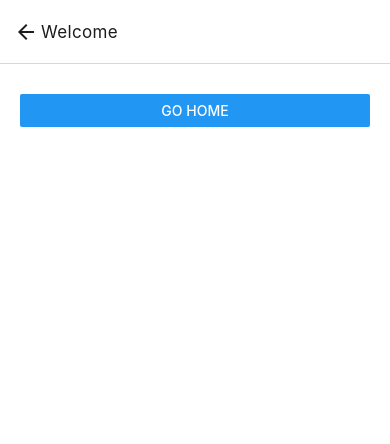
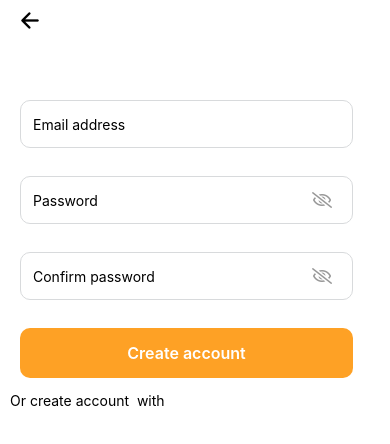
Before and after one commit to pedrohenriquefelima/my-application, a React Native app: screen /CreateOrLogin in a window 390 px wide. Shown: the top 444 px of the page. Built offline with nearby package versions, Linux system fonts and the light colour scheme.

Commit message:
input-css

```diff
--- a/Navigation.tsx
+++ b/Navigation.tsx
@@ -11,9 +11,10 @@ const Stack = createStackNavigator();
 export default function Navigation() {
     return (
         <NavigationContainer>
-            <Stack.Navigator>
-                <Stack.Screen name="Welcome" component={Welcome} options={{ headerShown: false }}/>
+            <Stack.Navigator screenOptions={{ headerShown: false }}>
+                <Stack.Screen name="Welcome" component={Welcome}/>
                 <Stack.Screen name="CreateOrLogin" component={CreateAccountAndLogIn} options={{
+                        // Hide the title but keep the header
                         headerTitle: '',
                         headerBackTitleVisible: true
                     }}/>
--- a/screens/CreateAccountAndLogIn.jsx
+++ b/screens/CreateAccountAndLogIn.jsx
@@ -1,8 +1,15 @@
-import { useLayoutEffect } from "react";
-import { Text, View, Button, StyleSheet} from "react-native";
+import { useLayoutEffect, useState } from "react";
+import { Text, View, Button, StyleSheet, SafeAreaView} from "react-native";
 import { colors } from "../utils/colors";
+import Ionicons from '@expo/vector-icons/Ionicons';
+import FontAwesome5 from '@expo/vector-icons/FontAwesome5';
+
+import { TextInput, TouchableOpacity } from "react-native-gesture-handler";
 
 export default function CreateAccountAndLogIn({route, navigation}) {
+    const [secureEntry, setSecureEntry] = useState(false);
+    const [secureEntryIcon, setSecureEntryIcon] = useState('eye-slash');
+
     const welcomeMode = route?.params?.createOrSignIn;
     useLayoutEffect(() => {
         navigation.setOptions({
@@ -14,29 +21,115 @@ export default function CreateAccountAndLogIn({route, navigation}) {
         navigation.navigate('MainHome');
     }
 
+    function reverseVisibleHandler() {
+        setSecureEntry((prev)=> !prev);
+        secureEntry ? setSecureEntryIcon('eye') : setSecureEntryIcon('eye-slash');
+    }
+
     return (
-        <View style={styles.container}>
-            <Text style={styles.title}>{welcomeMode}</Text>
-            {/* form goes here */}
-            {/* alternative create account */}
-            {/* already have an account */}
-            <Button
-                title="Go home"
-                onPress={goHome}
-            />
-        </View>
+        <SafeAreaView style={styles.container}>
+            <View style={styles.subContainer}>
+                <TouchableOpacity style={styles.backButtonWrapper}>
+                    <Ionicons name="arrow-back" size={25} color={colors.black} />
+                </TouchableOpacity>
+                <Text style={styles.title}>{welcomeMode}</Text>
+                <View style={styles.formContainer}>
+                    <View style={styles.inputContainer}>
+                        <TextInput style={styles.textInput} placeholder="Email address" keyboardType="email-address"/>
+                    </View>
+                    <View style={styles.inputContainer}>
+                        <TextInput style={styles.textInput} placeholder="Password" secureTextEntry={secureEntry}/>
+                        <TouchableOpacity onPress={reverseVisibleHandler}>
+                            <FontAwesome5 name={secureEntryIcon} size={16} color={colors.greyMedium} />
+                        </TouchableOpacity>
+                    </View>
+                    <View style={styles.inputContainer}>
+                        <TextInput style={styles.textInput} placeholder="Confirm password" secureTextEntry={secureEntry}/>
+                        <TouchableOpacity onPress={reverseVisibleHandler}>
+                            <FontAwesome5 name={secureEntryIcon} size={16} color={colors.greyMedium} />
+                        </TouchableOpacity>
+                    </View>
+                </View>
+                <View style={styles.buttonContainer}>
+                    <TouchableOpacity style={styles.createAccount} onPress={goHome}>
+                        <Text style={styles.buttonText}>Create account</Text>
+                    </TouchableOpacity>
+                </View>
+               <View style={styles.alternativeSeparatorContainer}>
+                    <View/>
+                    <Text>Or create account  with</Text>
+                    <View/>
+               </View>
+
+                {/* already have an account */}
+                {/* <Button
+                    title="Go home"
+                    onPress={goHome}
+                /> */}
+
+            </View>
+
+        </SafeAreaView>
     )
 }
 const styles = StyleSheet.create({
     container: {
         flex: 1,
-        flexDirection: 'column',
         backgroundColor: colors.white,
-        paddingTop: 30,
-        paddingHorizontal: 20
+    },
+    subContainer: {
+        paddingLeft:10
     },
     title: {
+        marginTop: 20,
+        marginLeft:10,
         fontSize: 30,
         fontWeight: '700'
+    },
+    backButtonWrapper: {
+        height: 40,
+        width: 40,
+        borderRadius: 20,
+        justifyContent: 'center',
+        alignItems: 'center'
+    },
+    formContainer: {
+        marginLeft:10,
+        marginTop: 40
+    },
+    inputContainer: {
+        width: '90%',
+        height: 48,
+        flexDirection: 'row',
+        alignItems: 'center',
+        paddingRight: 20,
+        marginBottom: 28,
+        padding: 2,
+        borderColor: colors.grey,
+        borderRadius: 10,
+        borderWidth: 1,
+
+    },
+    textInput: {
+        flex: 1,
+        paddingHorizontal: 10,
+    },
+    buttonContainer: {
+        marginLeft:10
+    },
+    createAccount: {
+        width: '90%',
+        height: 50,
+        justifyContent: 'center',
+        alignItems: 'center',
+        backgroundColor: colors.primaryOrange,
+        borderRadius: 10,
+        marginBottom: 14
+    },
+    buttonText: {
+        color: colors.white,
+        fontSize: 16,
+        fontWeight: '600',
     }
+
 })
--- a/utils/colors.jsx
+++ b/utils/colors.jsx
@@ -1,5 +1,8 @@
 export const colors = {
     primaryOrange: '#FEA125',
     primaryGreen: '#85A51B',
-    white: '#ffffff'
+    white: '#ffffff',
+    black: '#000000',
+    grey: '#D8DADC',
+    greyMedium: '#989898'
 }
```
Also changed, not shown: 1 other file (tests, documents, lock files or other folders).
